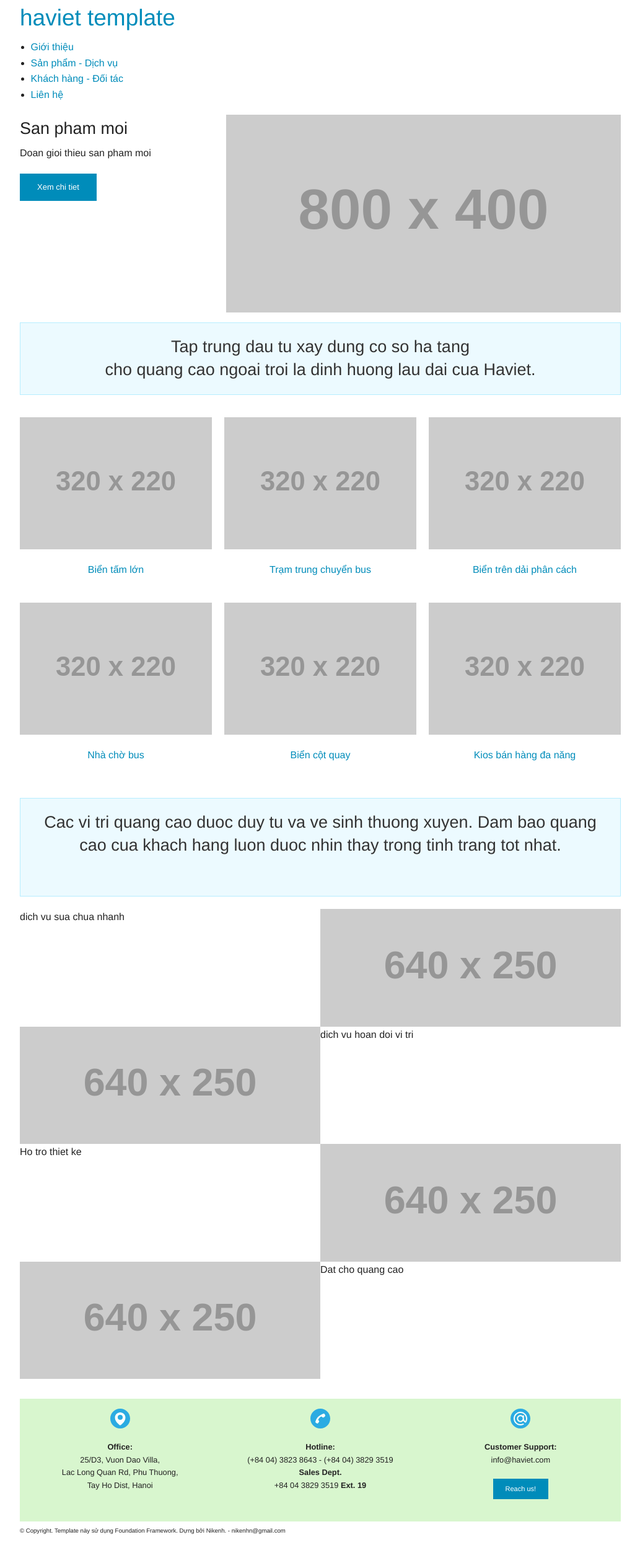
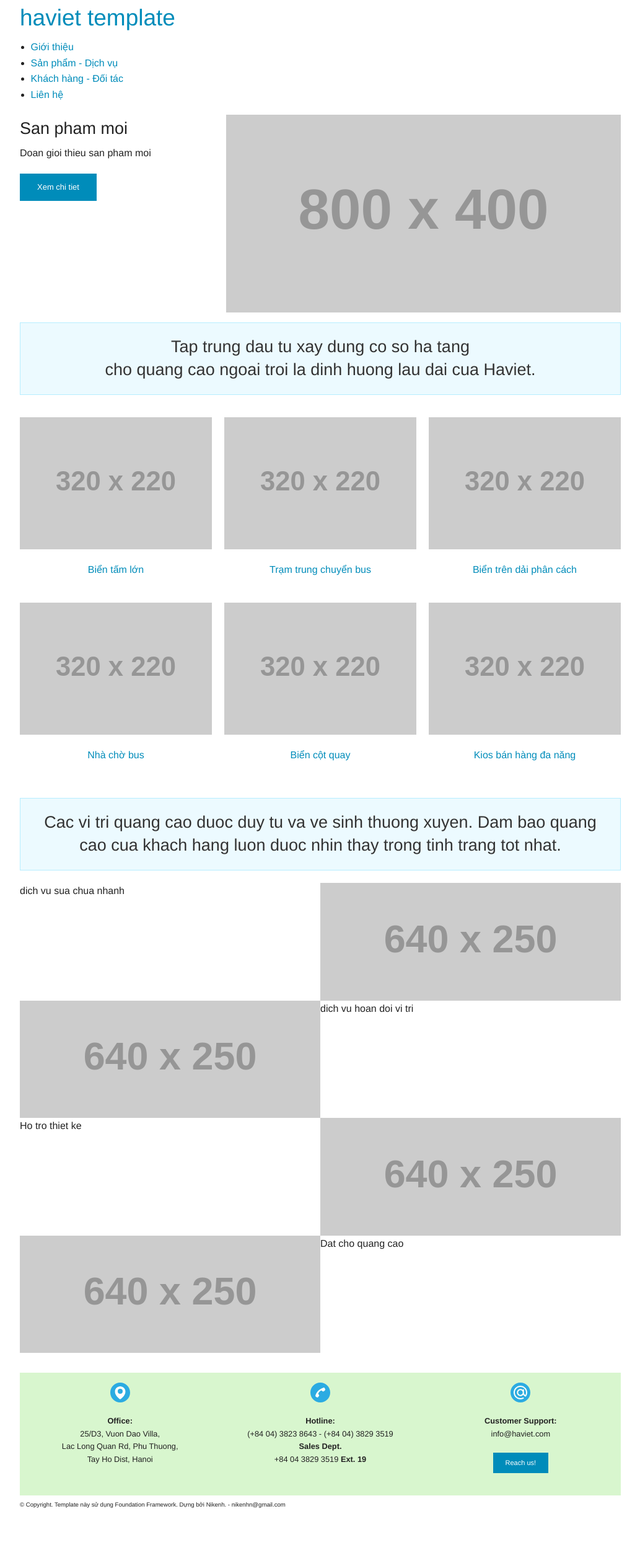
Before and after one commit to haviet/static-on-foundation, a Jekyll site: the page built from sdk-sanpham-dichvu.html, in a window 1280 px wide. Shown: the whole page at 62% size, without its empty margins (123-1156 px from the left). Built offline with Jekyll 4.4.1, drawn with Linux system fonts in a browser that asks for light colours; after the commit the page ends 2458 px from its top, so only the background shows below that.

Commit message:
Update sdk-sanpham-dichvu.html

```diff
--- a/sdk-sanpham-dichvu.html
+++ b/sdk-sanpham-dichvu.html
@@ -28,7 +28,7 @@ layout: default
 	<div class="columns">
 	<br>
 		<div class="panel callout">
-		<h3 class="subheader text-centered">Cac vi tri quang cao duoc duy tu va ve sinh thuong xuyen. Dam bao quang cao cua khach hang luon duoc nhin thay trong tinh trang tot nhat.</h3><br><br>
+		<h3 class="subheader text-centered">Cac vi tri quang cao duoc duy tu va ve sinh thuong xuyen. Dam bao quang cao cua khach hang luon duoc nhin thay trong tinh trang tot nhat.</h3>
 		</div>
 	</div>
 
```
